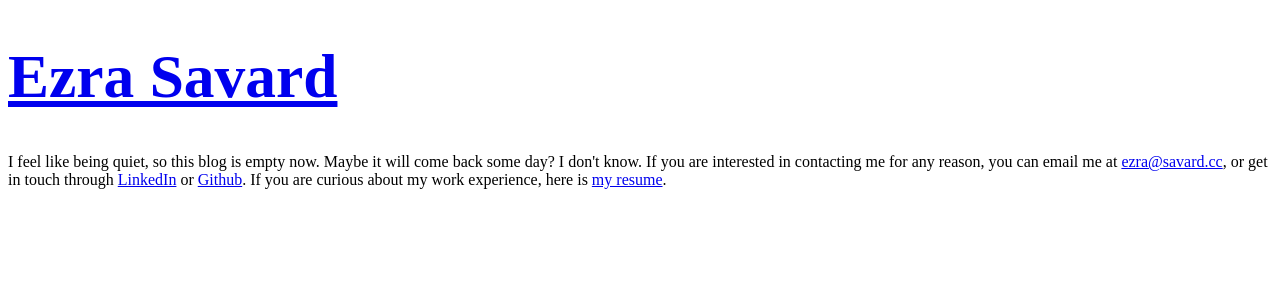
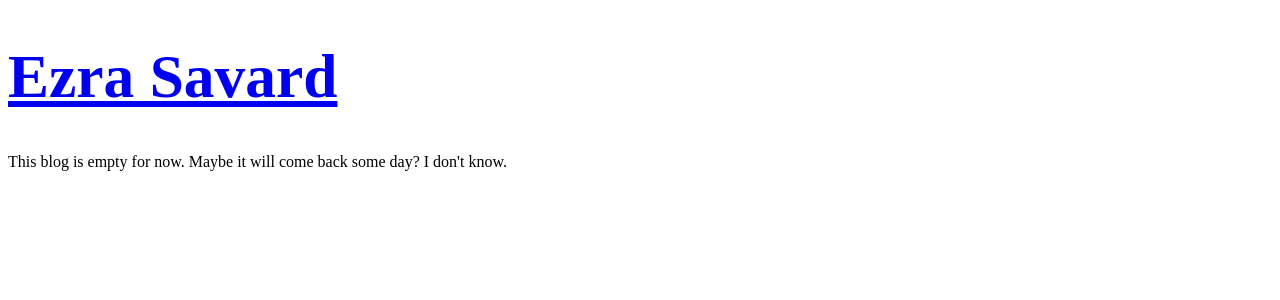
Before and after one commit to ezrasavard/ezrasavard.com, a Jekyll site: the page built from index.html, in a window 1280 px wide. Shown: the top 300 px of the page. Built offline with Jekyll 4.4.1, drawn with Linux system fonts in a browser that asks for light colours; the list of posts is cut into pages by our own code.

Commit message:
Remove email

```diff
--- a/index.html
+++ b/index.html
@@ -3,8 +3,4 @@ title: Home
 layout: default
 ---
 
-I feel like being quiet, so this blog is empty now. Maybe it will come back some day? I don't know.
-
-If you are interested in contacting me for any reason, you can email me at <script>printEmail();</script>, or get in touch through <a href="https://linkedin.com/in/ezrasavard">LinkedIn</a> or <a href="https://github.com/ezrasavard">Github</a>.
-
-If you are curious about my work experience, here is <a href="{{ site.baseurl }}/resume">my resume</a>.
+This blog is empty for now. Maybe it will come back some day? I don't know.
```
